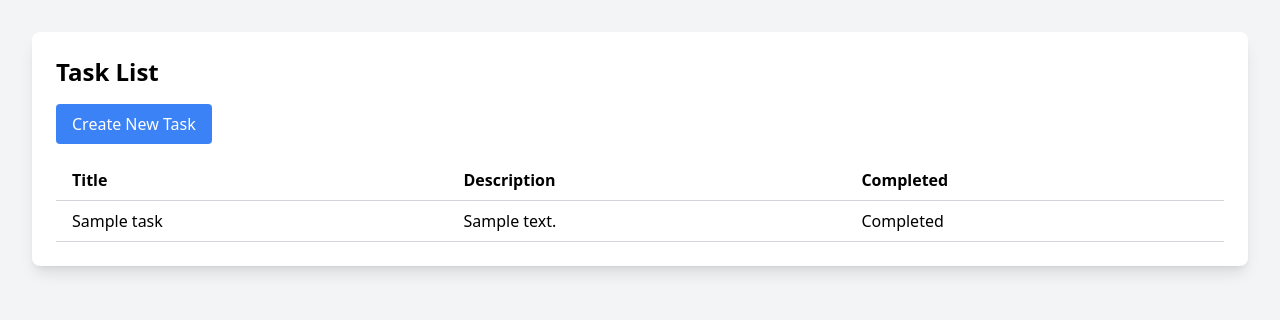
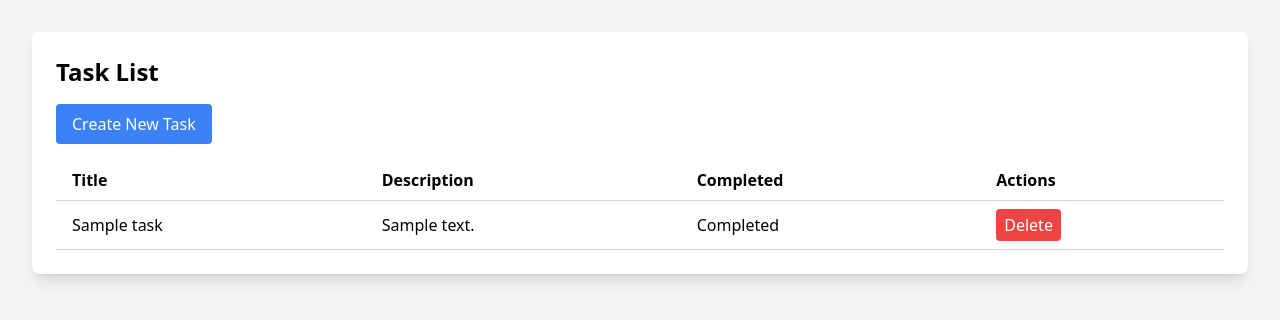
Before and after one commit to syoung-86/TaskTracker, a Django app: page / in a window 1280 px wide. Shown: the top 320 px of the page. Run offline with Django 5.2, Linux system fonts and the light colour scheme; tables that the repository leaves empty hold one stand-in row (values such as "Sample post").

Commit message:
delete button and confirmation popup

```diff
--- a/static/css/output.css
+++ b/static/css/output.css
@@ -609,6 +609,14 @@ video {
   margin-bottom: 1rem;
 }
 
+.mr-2 {
+  margin-right: 0.5rem;
+}
+
+.mt-4 {
+  margin-top: 1rem;
+}
+
 .block {
   display: block;
 }
@@ -623,6 +631,10 @@ video {
 
 .w-1\/2 {
   width: 50%;
+}
+
+.w-1\/3 {
+  width: 33.333333%;
 }
 
 .min-w-full {
@@ -653,10 +665,6 @@ video {
   border-radius: 0.5rem;
 }
 
-.border {
-  border-width: 1px;
-}
-
 .border-b {
   border-bottom-width: 1px;
 }
@@ -676,9 +684,19 @@ video {
   background-color: rgb(243 244 246 / var(--tw-bg-opacity));
 }
 
+.bg-gray-500 {
+  --tw-bg-opacity: 1;
+  background-color: rgb(107 114 128 / var(--tw-bg-opacity));
+}
+
 .bg-gray-600 {
   --tw-bg-opacity: 1;
   background-color: rgb(75 85 99 / var(--tw-bg-opacity));
+}
+
+.bg-red-500 {
+  --tw-bg-opacity: 1;
+  background-color: rgb(239 68 68 / var(--tw-bg-opacity));
 }
 
 .bg-white {
@@ -698,9 +716,19 @@ video {
   padding: 2rem;
 }
 
+.px-2 {
+  padding-left: 0.5rem;
+  padding-right: 0.5rem;
+}
+
 .px-4 {
   padding-left: 1rem;
   padding-right: 1rem;
+}
+
+.py-1 {
+  padding-top: 0.25rem;
+  padding-bottom: 0.25rem;
 }
 
 .py-2 {
--- a/tasks/templates/tasks/task_list.html
+++ b/tasks/templates/tasks/task_list.html
@@ -50,6 +46,7 @@
                     <th class="py-2 px-4 border-b border-gray-300 text-left">Title</th>
                     <th class="py-2 px-4 border-b border-gray-300 text-left">Description</th>
                     <th class="py-2 px-4 border-b border-gray-300 text-left">Completed</th>
+                    <th class="py-2 px-4 border-b border-gray-300 text-left">Actions</th>
                 </tr>
             </thead>
             <tbody>
@@ -58,13 +55,16 @@
                         <td class="py-2 px-4 border-b border-gray-300">{{ task.title }}</td>
                         <td class="py-2 px-4 border-b border-gray-300">{{ task.description }}</td>
                         <td class="py-2 px-4 border-b border-gray-300">{% if task.completed %}Completed{% else %}Not Completed{% endif %}</td>
+                        <td class="py-2 px-4 border-b border-gray-300">
+                            <button class="bg-red-500 text-white px-2 py-1 rounded delete-task-btn" data-task-id="{{ task.id }}">Delete</button>
+                        </td>
                     </tr>
                 {% endfor %}
             </tbody>
         </table>
     </div>
 
-    <div id="taskModal" class="modal fixed inset-0 bg-gray-600 bg-opacity-50 flex items-center justify-center" style="display: none;">
+    <div id="taskModal" class="modal fixed inset-0 flex items-center justify-center">
         <div class="modal-content bg-white p-6 rounded-lg shadow-lg w-1/2">
             <span class="close text-right text-gray-600 cursor-pointer">&times;</span>
             <h2 class="text-xl font-bold mb-4">Create a New Task</h2>
@@ -76,22 +76,40 @@
         </div>
     </div>
 
+    <div id="confirmDeleteModal" class="modal fixed inset-0 flex items-center justify-center">
+        <div class="modal-content bg-white p-6 rounded-lg shadow-lg w-1/3">
+            <h2 class="text-xl font-bold mb-4">Confirm Deletion</h2>
+            <p>Are you sure you want to delete this task?</p>
+            <div class="mt-4">
+                <button id="confirmDeleteBtn" class="bg-red-500 text-white px-4 py-2 rounded mr-2">Delete</button>
+                <button id="cancelDeleteBtn" class="bg-gray-500 text-white px-4 py-2 rounded">Cancel</button>
+            </div>
+        </div>
+    </div>
+
     <script>
-        var modal = document.getElementById("taskModal");
+        var taskModal = document.getElementById("taskModal");
+        var confirmDeleteModal = document.getElementById("confirmDeleteModal");
         var btn = document.getElementById("openModalBtn");
         var span = document.getElementsByClassName("close")[0];
+        var confirmDeleteBtn = document.getElementById("confirmDeleteBtn");
+        var cancelDeleteBtn = document.getElementById("cancelDeleteBtn");
+        var deleteTaskId = null;
 
         btn.onclick = function() {
-            modal.style.display = "block";
+            taskModal.style.display = "flex";
         }
 
         span.onclick = function() {
-            modal.style.display = "none";
+            taskModal.style.display = "none";
         }
 
         window.onclick = function(event) {
-            if (event.target == modal) {
-                modal.style.display = "none";
+            if (event.target == taskModal) {
+                taskModal.style.display = "none";
+            }
+            if (event.target == confirmDeleteModal) {
+                confirmDeleteModal.style.display = "none";
             }
         }
 
@@ -113,13 +131,46 @@
                     return response.json().then(err => { throw err; });
                 }
             }).then(data => {
-                modal.style.display = "none";
+                taskModal.style.display = "none"; // Close the modal
+                location.reload(); // Reload the page to reflect the new task
+            }).catch(error => {
+                console.error('Error:', error);
+                alert('An error occurred: ' + JSON.stringify(error));
+            });
+        };
+
+        document.querySelectorAll('.delete-task-btn').forEach(button => {
+            button.onclick = function() {
+                deleteTaskId = this.getAttribute('data-task-id');
+                confirmDeleteModal.style.display = "flex";
+            };
+        });
+
+        confirmDeleteBtn.onclick = function() {
+            fetch(`{% url 'delete_task' 0 %}`.slice(0, -2) + deleteTaskId + '/', {
+                method: 'DELETE',
+                headers: {
+                    'X-Requested-With': 'XMLHttpRequest',
+                    'X-CSRFToken': '{{ csrf_token }}'
+                }
+            }).then(response => {
+                if (response.ok) {
+                    return response.json();
+                } else {
+                    return response.json().then(err => { throw err; });
+                }
+            }).then(data => {
+                confirmDeleteModal.style.display = "none";
                 location.reload();
             }).catch(error => {
                 console.error('Error:', error);
                 alert('An error occurred: ' + JSON.stringify(error));
             });
         };
+
+        cancelDeleteBtn.onclick = function() {
+            confirmDeleteModal.style.display = "none";
+        };
     </script>
 </body>
 </html>
--- a/tasks/urls.py
+++ b/tasks/urls.py
@@ -4,4 +4,5 @@ from . import views
 urlpatterns = [
     path('', views.task_list, name='task_list'),
     path('create/', views.create_task, name='create_task'),
+    path('delete/<int:task_id>/', views.delete_task, name='delete_task'),
 ]
--- a/tasks/views.py
+++ b/tasks/views.py
@@ -1,4 +1,4 @@
-from django.shortcuts import render
+from django.shortcuts import render, redirect, get_object_or_404
 from django.http import JsonResponse, HttpResponseBadRequest
 from .models import Task
 from .forms import TaskForm
@@ -18,3 +18,11 @@ def create_task(request):
         else:
             return JsonResponse({'errors': form.errors}, status=400)
     return HttpResponseBadRequest("Invalid request")
+
+
+def delete_task(request, task_id):
+    if request.method == 'DELETE':
+        task = get_object_or_404(Task, id=task_id)
+        task.delete()
+        return JsonResponse({'message': 'Task deleted successfully'})
+    return HttpResponseBadRequest("Invalid request")
```
Also changed, not shown: other parts of tasks/templates/tasks/task_list.html (+9 -13 lines).
